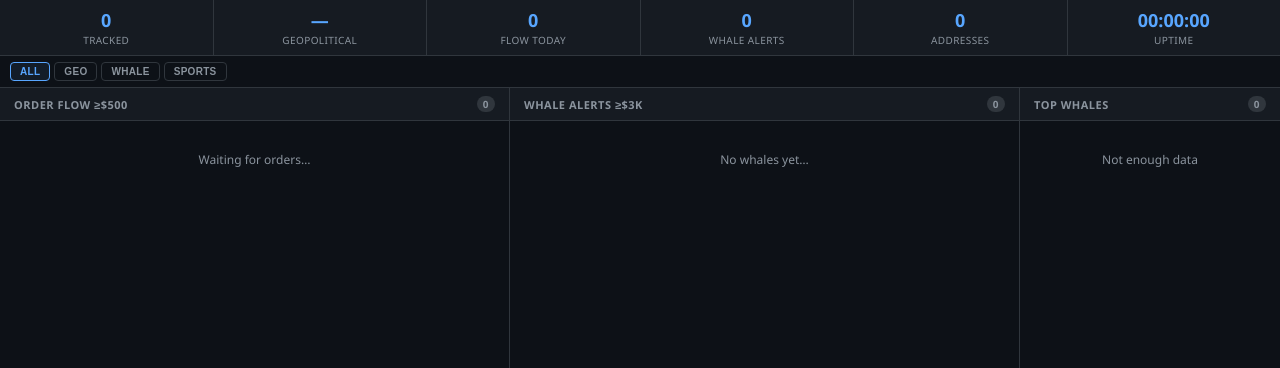
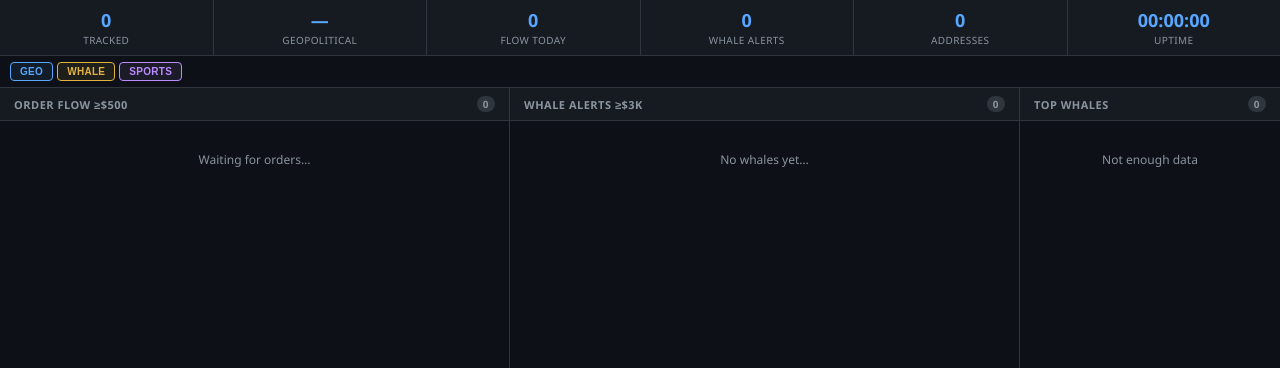
Before and after one commit to hardwarestorecat/whaleleaks, a FastAPI app: page / in a window 1280 px wide. Shown: the part 52-420 px from the top of the page. Run offline with FastAPI, Linux system fonts and the light colour scheme; data that the repository does not hold is empty; parts of the project's set-up code (start-up, migrations or seed data) failed here and were passed over.

Commit message:
Switch category filters to exclusionary toggle model
All categories shown by default; click to exclude (e.g. hide Sports).
Removes ALL/All buttons — all-on is the new default state. Supports
excluding multiple categories simultaneously on both live feed and markets.

Co-Authored-By: Claude Sonnet 4.6 <noreply@anthropic.com>

```diff
--- a/templates/index.html
+++ b/templates/index.html
@@ -204,10 +204,9 @@
 <!-- Live Feed Tab -->
 <div class="view" id="view-live" style="flex-direction:column">
   <div class="feed-filters">
-    <button class="feed-filter-btn on" id="ff-all"    onclick="setFlowFilter('all')">ALL</button>
-    <button class="feed-filter-btn geo"    id="ff-geo"    onclick="setFlowFilter('geo')">GEO</button>
-    <button class="feed-filter-btn whale"  id="ff-whale"  onclick="setFlowFilter('whale')">WHALE</button>
-    <button class="feed-filter-btn sports" id="ff-sports" onclick="setFlowFilter('sports')">SPORTS</button>
+    <button class="feed-filter-btn geo on"    id="ff-geo"    onclick="toggleFlowExclude('geo')">GEO</button>
+    <button class="feed-filter-btn whale on"  id="ff-whale"  onclick="toggleFlowExclude('whale')">WHALE</button>
+    <button class="feed-filter-btn sports on" id="ff-sports" onclick="toggleFlowExclude('sports')">SPORTS</button>
   </div>
   <div style="display:flex;flex:1;min-height:0">
   <div class="panel">
@@ -252,10 +251,9 @@
 <div class="view" id="view-markets">
   <div class="market-toolbar">
     <input type="text" id="mkt-search" placeholder="Search markets…" oninput="renderMarkets()">
-    <button class="filter-btn on" id="mkt-cat-all"    onclick="setMktCat('all')">All</button>
-    <button class="filter-btn"     id="mkt-cat-geo"    onclick="setMktCat('geo')">Geo</button>
-    <button class="filter-btn"     id="mkt-cat-sports" onclick="setMktCat('sports')">Sports</button>
-    <button class="filter-btn"     id="mkt-cat-other"  onclick="setMktCat('other')">Other</button>
+    <button class="filter-btn on" id="mkt-cat-geo"    onclick="toggleMktExclude('geo')">Geo</button>
+    <button class="filter-btn on" id="mkt-cat-sports" onclick="toggleMktExclude('sports')">Sports</button>
+    <button class="filter-btn on" id="mkt-cat-other"  onclick="toggleMktExclude('other')">Other</button>
     <span style="color:var(--muted);font-size:11px" id="mkt-showing"></span>
     <span class="mkt-updated" id="mkt-updated"></span>
   </div>
@@ -293,8 +291,8 @@ function tagRow(el, d) {
 }
 
 let flowCount = 0, whaleCount = 0;
-let allMarkets = [], mktCat = 'all';
-let flowFilter = 'all';   // 'all' | 'geo' | 'whale' | 'sports'
+let allMarkets = [], mktExcluded = new Set();
+let flowExcluded = new Set();
 let mktSort = 'latest', mktSortDir = 1;  // 1=desc (biggest/newest first), -1=asc
 const prevFills = {};   // condition_id -> last known top_fill usd for change detection
 
@@ -364,9 +362,9 @@ setInterval(fetchMarkets, 10000);
 function renderMarkets(newFillIds = new Set()) {
   const q = document.getElementById('mkt-search').value.toLowerCase();
   let list = [...allMarkets];
-  if (mktCat === 'geo')    list = list.filter(m => m.is_geopolitical);
-  else if (mktCat === 'sports') list = list.filter(m => m.is_sports);
-  else if (mktCat === 'other')  list = list.filter(m => !m.is_geopolitical && !m.is_sports);
+  if (mktExcluded.has('geo'))    list = list.filter(m => !m.is_geopolitical);
+  if (mktExcluded.has('sports')) list = list.filter(m => !m.is_sports);
+  if (mktExcluded.has('other'))  list = list.filter(m => m.is_geopolitical || m.is_sports);
   if (q) list = list.filter(m => m.title.toLowerCase().includes(q));
 
   // Sort
@@ -415,29 +413,31 @@ function renderMarkets(newFillIds = new Set()) {
 }
 
 // ── Markets category filter ───────────────────────────────────────────────────
-function setMktCat(cat) {
-  mktCat = cat;
-  ['all','geo','sports','other'].forEach(k => {
-    document.getElementById('mkt-cat-' + k)?.classList.toggle('on', k === cat);
+function toggleMktExclude(cat) {
+  if (mktExcluded.has(cat)) mktExcluded.delete(cat);
+  else mktExcluded.add(cat);
+  ['geo','sports','other'].forEach(k => {
+    document.getElementById('mkt-cat-' + k)?.classList.toggle('on', !mktExcluded.has(k));
   });
   renderMarkets();
 }
 
 // ── Live feed filter ──────────────────────────────────────────────────────────
-function setFlowFilter(f) {
-  flowFilter = f;
-  ['all','geo','whale','sports'].forEach(k => {
-    document.getElementById('ff-' + k)?.classList.toggle('on', k === f);
-  });
+function toggleFlowExclude(cat) {
+  if (flowExcluded.has(cat)) flowExcluded.delete(cat);
+  else flowExcluded.add(cat);
+  document.getElementById('ff-' + cat)?.classList.toggle('on', !flowExcluded.has(cat));
   applyFlowFilter();
 }
 
 function applyFlowFilter() {
   const check = el => {
-    const show = flowFilter === 'all'
-      || (flowFilter === 'geo'    && el.dataset.geo    === '1')
-      || (flowFilter === 'whale'  && el.dataset.whale  === '1')
-      || (flowFilter === 'sports' && el.dataset.sports === '1');
+    const cats = [];
+    if (el.dataset.geo    === '1') cats.push('geo');
+    if (el.dataset.sports === '1') cats.push('sports');
+    if (el.dataset.whale  === '1') cats.push('whale');
+    // items with no category tags always show; tagged items show if any tag is not excluded
+    const show = cats.length === 0 || cats.some(c => !flowExcluded.has(c));
     el.style.display = show ? '' : 'none';
   };
   document.querySelectorAll('#flow-feed .flow-row').forEach(check);
```
